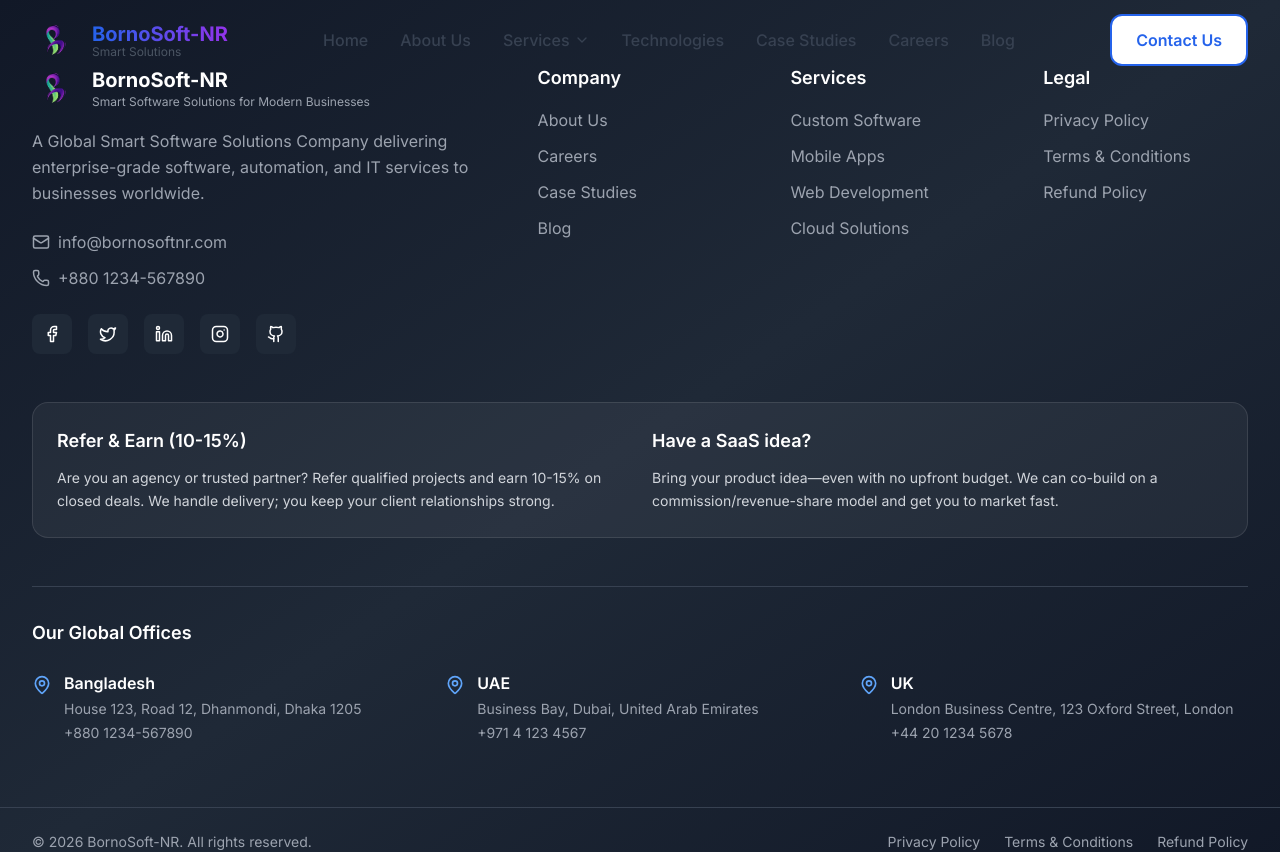
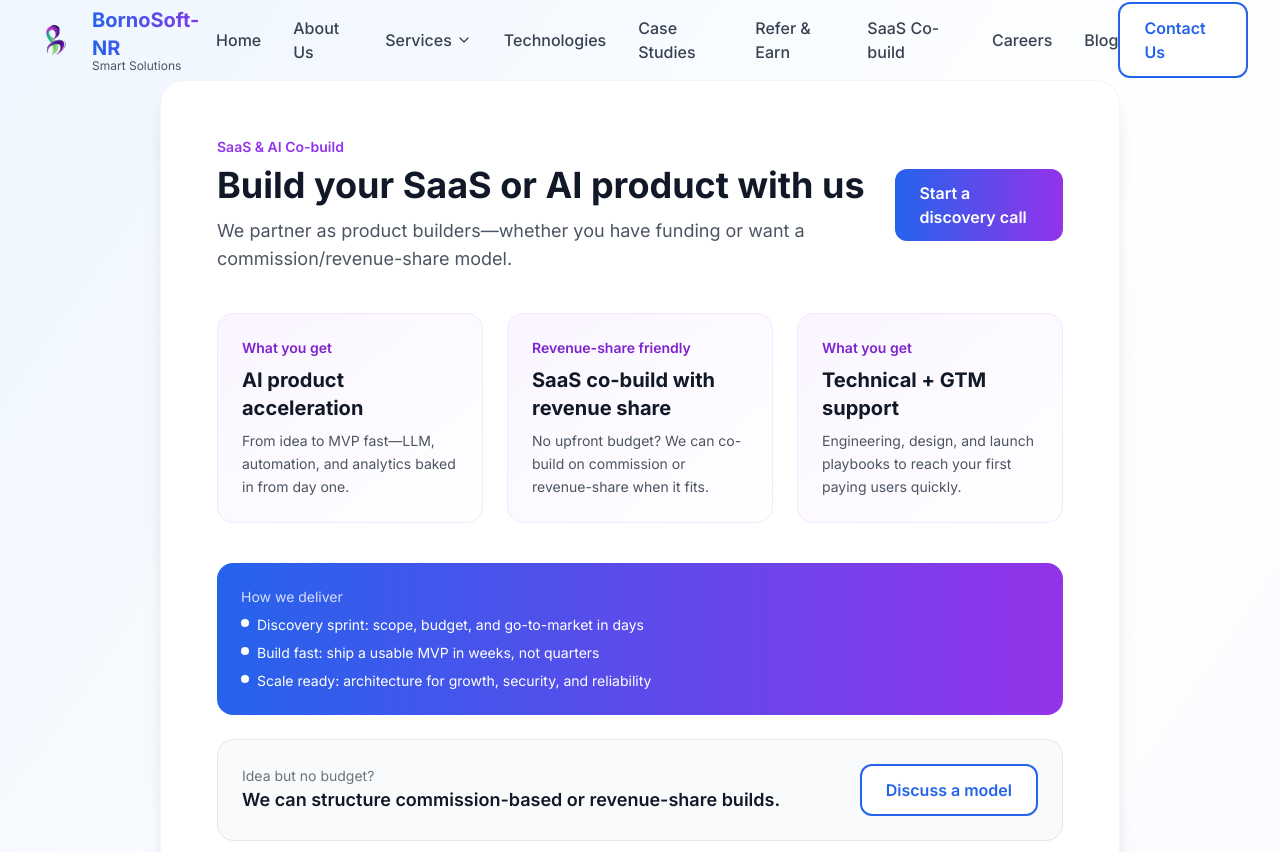
Before and after one commit to kazinayeem/new-boronosft, a React (Vite) app: page /saas-cobuild in a window 1280 px wide. Shown: the top 852 px of the page. Built offline with nearby package versions, Linux system fonts and the light colour scheme.

Commit message:
feat: add Refer & Earn and SaaS Co-build pages, update navigation and footer

```diff
--- a/src/App.jsx
+++ b/src/App.jsx
@@ -12,6 +12,8 @@ import Contact from './pages/Contact';
 import PrivacyPolicy from './pages/PrivacyPolicy';
 import TermsConditions from './pages/TermsConditions';
 import RefundPolicy from './pages/RefundPolicy';
+import ReferEarn from './pages/ReferEarn';
+import SaaSCoBuild from './pages/SaaSCoBuild';
 
 function App() {
   return (
@@ -28,6 +30,8 @@ function App() {
             <Route path="/careers" element={<Careers />} />
             <Route path="/blog" element={<Blog />} />
             <Route path="/contact" element={<Contact />} />
+            <Route path="/refer-earn" element={<ReferEarn />} />
+            <Route path="/saas-cobuild" element={<SaaSCoBuild />} />
             <Route path="/privacy-policy" element={<PrivacyPolicy />} />
             <Route path="/terms-conditions" element={<TermsConditions />} />
             <Route path="/refund-policy" element={<RefundPolicy />} />
--- a/src/components/home/Hero.jsx
+++ b/src/components/home/Hero.jsx
@@ -95,49 +95,36 @@ const Hero = () => {
             </motion.div>
           </motion.div>
 
-          {/* Right Content - Animated Illustration */}
+          {/* Right Content - Minimal visual */}
           <motion.div
             initial={{ opacity: 0, x: 50 }}
             animate={{ opacity: 1, x: 0 }}
             transition={{ duration: 0.8 }}
             className="relative hidden lg:block"
           >
-            <div className="relative w-full h-[520px]">
+            <div className="relative w-full h-[520px] flex items-center justify-center">
               <div className="absolute inset-0 bg-gradient-to-br from-blue-50 via-white to-purple-50 rounded-3xl shadow-2xl border border-white/70" />
-
-              <div className="absolute inset-10 rounded-2xl bg-white shadow-xl border border-gray-100 p-8 flex flex-col items-center text-center gap-6">
+              <div className="relative z-10 w-[480px] max-w-full bg-white rounded-2xl shadow-xl border border-gray-100 p-10 flex flex-col items-center text-center gap-6">
                 <div className="w-24 h-24 bg-gradient-to-br from-blue-600 to-purple-600 rounded-3xl shadow-lg flex items-center justify-center">
                   <img src="/logo.png" alt="BornoSoft-NR" className="h-16 w-16 object-contain" />
                 </div>
                 <div>
                   <p className="text-sm text-gray-500">Trusted technology partner</p>
-                  <p className="text-2xl font-bold text-gray-900 mt-1">300+ businesses</p>
-                  <p className="text-sm text-gray-600">Secure • Fast • 24/7 • Scalable</p>
+                  <p className="text-3xl font-bold text-gray-900 mt-1">300+ businesses</p>
+                  <p className="text-sm text-gray-600">AI products • SaaS build • Revenue-share options</p>
                 </div>
-
-                <div className="w-full grid grid-cols-2 gap-4">
-                  <div className="p-4 rounded-xl bg-gradient-to-br from-blue-50 to-blue-100/60 border border-blue-200 text-left">
-                    <p className="text-xs text-blue-700 font-semibold">Uptime</p>
-                    <p className="text-xl font-bold text-gray-900">99.97%</p>
-                    <p className="text-xs text-blue-700">Monitored 24/7</p>
+                <div className="w-full grid grid-cols-1 md:grid-cols-2 gap-4 text-left">
+                  <div className="p-4 rounded-xl bg-gradient-to-br from-blue-50 to-blue-100/60 border border-blue-100">
+                    <p className="text-xs text-blue-700 font-semibold">Refer & Earn</p>
+                    <p className="text-lg font-bold text-gray-900">10-15% commission</p>
+                    <p className="text-xs text-blue-700">We deliver, you nurture clients</p>
                   </div>
-                  <div className="p-4 rounded-xl bg-gradient-to-br from-purple-50 to-purple-100/60 border border-purple-200 text-left">
-                    <p className="text-xs text-purple-700 font-semibold">Delivery</p>
-                    <p className="text-xl font-bold text-gray-900">2x faster</p>
-                    <p className="text-xs text-purple-700">Compared to industry</p>
-                  </div>
-                  <div className="p-4 rounded-xl bg-gradient-to-br from-emerald-50 to-emerald-100/60 border border-emerald-200 text-left">
-                    <p className="text-xs text-emerald-700 font-semibold">Support</p>
-                    <p className="text-xl font-bold text-gray-900">24/7</p>
-                    <p className="text-xs text-emerald-700">Real people, real time</p>
-                  </div>
-                  <div className="p-4 rounded-xl bg-gradient-to-br from-amber-50 to-amber-100/60 border border-amber-200 text-left">
-                    <p className="text-xs text-amber-700 font-semibold">Satisfaction</p>
-                    <p className="text-xl font-bold text-gray-900">4.9/5</p>
-                    <p className="text-xs text-amber-700">Based on 300+ clients</p>
+                  <div className="p-4 rounded-xl bg-gradient-to-br from-emerald-50 to-emerald-100/60 border border-emerald-100">
+                    <p className="text-xs text-emerald-700 font-semibold">Co-build SaaS/AI</p>
+                    <p className="text-lg font-bold text-gray-900">Zero upfront</p>
+                    <p className="text-xs text-emerald-700">Commission / revenue-share</p>
                   </div>
                 </div>
-
                 <div className="w-full p-4 rounded-xl bg-gradient-to-r from-blue-600 to-purple-600 text-white shadow-md flex items-center justify-between">
                   <div>
                     <p className="text-sm opacity-80">Ready when you are</p>
@@ -147,20 +134,6 @@ const Hero = () => {
                     Avg. reply: 2 minutes
                   </div>
                 </div>
-              </div>
-
-              {/* Static corner badges */}
-              <div className="absolute -left-4 top-16 w-20 h-20 bg-gradient-to-br from-blue-500 to-blue-600 rounded-2xl shadow-lg flex items-center justify-center text-white text-sm font-semibold border border-white/30">
-                Secure
-              </div>
-              <div className="absolute right-0 top-10 w-20 h-20 bg-gradient-to-br from-green-500 to-emerald-500 rounded-2xl shadow-lg flex items-center justify-center text-white text-sm font-semibold border border-white/30">
-                24/7
-              </div>
-              <div className="absolute left-6 bottom-12 w-20 h-20 bg-gradient-to-br from-orange-500 to-amber-500 rounded-2xl shadow-lg flex items-center justify-center text-white text-sm font-semibold border border-white/30">
-                Fast
-              </div>
-              <div className="absolute right-10 bottom-6 w-20 h-20 bg-gradient-to-br from-purple-500 to-indigo-500 rounded-2xl shadow-lg flex items-center justify-center text-white text-sm font-semibold border border-white/30">
-                Scalable
               </div>
             </div>
           </motion.div>
--- a/src/components/layout/Footer.jsx
+++ b/src/components/layout/Footer.jsx
@@ -14,6 +14,8 @@ const Footer = () => {
       { name: 'Careers', path: '/careers' },
       { name: 'Case Studies', path: '/case-studies' },
       { name: 'Blog', path: '/blog' },
+      { name: 'Refer & Earn', path: '/refer-earn' },
+      { name: 'SaaS Co-build', path: '/saas-cobuild' },
     ],
     services: [
       { name: 'Custom Software', path: '/services' },
--- a/src/components/layout/Navbar.jsx
+++ b/src/components/layout/Navbar.jsx
@@ -38,6 +38,8 @@ const Navbar = () => {
     },
     { name: 'Technologies', path: '/technologies' },
     { name: 'Case Studies', path: '/case-studies' },
+    { name: 'Refer & Earn', path: '/refer-earn' },
+    { name: 'SaaS Co-build', path: '/saas-cobuild' },
     { name: 'Careers', path: '/careers' },
     { name: 'Blog', path: '/blog' },
   ];
--- /dev/null
+++ b/src/pages/ReferEarn.jsx
@@ -0,0 +1,46 @@
+import { Link } from 'react-router-dom';
+
+const ReferEarn = () => {
+  const steps = [
+    { title: 'Share a lead', detail: 'Introduce us to a qualified project or decision maker.' },
+    { title: 'We handle delivery', detail: 'We scope, build, and support with your client looped in.' },
+    { title: 'You earn 10-15%', detail: 'Commission paid on closed deals; transparent milestones.' },
+  ];
+
+  return (
+    <section className="py-20">
+      <div className="container-custom max-w-5xl">
+        <div className="bg-white rounded-3xl shadow-xl border border-gray-100 p-10 md:p-14">
+          <div className="flex flex-col md:flex-row md:items-center md:justify-between gap-6 mb-10">
+            <div>
+              <p className="text-sm text-blue-600 font-semibold mb-2">Refer & Earn</p>
+              <h1 className="text-3xl md:text-4xl font-bold text-gray-900 mb-3">Earn 10-15% by referring projects</h1>
+              <p className="text-gray-600 text-lg">You keep the relationship. We do the delivery. You get paid when the deal closes.</p>
+            </div>
+            <Link to="/contact" className="btn-primary">Refer a project</Link>
+          </div>
+
+          <div className="grid md:grid-cols-3 gap-6 mb-10">
+            {steps.map((step, idx) => (
+              <div key={idx} className="p-6 rounded-2xl bg-gradient-to-br from-blue-50 to-white border border-blue-100">
+                <p className="text-sm text-blue-700 font-semibold mb-2">Step {idx + 1}</p>
+                <h3 className="text-xl font-bold text-gray-900 mb-2">{step.title}</h3>
+                <p className="text-gray-600 text-sm leading-relaxed">{step.detail}</p>
+              </div>
+            ))}
+          </div>
+
+          <div className="p-6 rounded-2xl bg-gradient-to-r from-blue-600 to-purple-600 text-white flex flex-col md:flex-row md:items-center md:justify-between gap-4">
+            <div>
+              <p className="text-sm opacity-80">Trusted by 300+ businesses</p>
+              <p className="text-lg font-semibold">Transparent terms. Fast payouts. Zero delivery risk for you.</p>
+            </div>
+            <Link to="/contact" className="px-5 py-3 bg-white/15 rounded-lg font-semibold hover:bg-white/25 transition">Talk to us</Link>
+          </div>
+        </div>
+      </div>
+    </section>
+  );
+};
+
+export default ReferEarn;
--- /dev/null
+++ b/src/pages/SaaSCoBuild.jsx
@@ -0,0 +1,73 @@
+import { Link } from 'react-router-dom';
+
+const SaaSCoBuild = () => {
+  const offers = [
+    {
+      title: 'AI product acceleration',
+      detail: 'From idea to MVP fast—LLM, automation, and analytics baked in from day one.',
+    },
+    {
+      title: 'SaaS co-build with revenue share',
+      detail: 'No upfront budget? We can co-build on commission or revenue-share when it fits.',
+    },
+    {
+      title: 'Technical + GTM support',
+      detail: 'Engineering, design, and launch playbooks to reach your first paying users quickly.',
+    },
+  ];
+
+  const highlights = [
+    'Discovery sprint: scope, budget, and go-to-market in days',
+    'Build fast: ship a usable MVP in weeks, not quarters',
+    'Scale ready: architecture for growth, security, and reliability',
+  ];
+
+  return (
+    <section className="py-20">
+      <div className="container-custom max-w-5xl">
+        <div className="bg-white rounded-3xl shadow-xl border border-gray-100 p-10 md:p-14">
+          <div className="flex flex-col md:flex-row md:items-center md:justify-between gap-6 mb-10">
+            <div>
+              <p className="text-sm text-purple-600 font-semibold mb-2">SaaS & AI Co-build</p>
+              <h1 className="text-3xl md:text-4xl font-bold text-gray-900 mb-3">Build your SaaS or AI product with us</h1>
+              <p className="text-gray-600 text-lg">We partner as product builders—whether you have funding or want a commission/revenue-share model.</p>
+            </div>
+            <Link to="/contact" className="btn-primary">Start a discovery call</Link>
+          </div>
+
+          <div className="grid md:grid-cols-3 gap-6 mb-10">
+            {offers.map((offer, idx) => (
+              <div key={idx} className="p-6 rounded-2xl bg-gradient-to-br from-purple-50 to-white border border-purple-100">
+                <p className="text-sm text-purple-700 font-semibold mb-2">{idx === 1 ? 'Revenue-share friendly' : 'What you get'}</p>
+                <h3 className="text-xl font-bold text-gray-900 mb-2">{offer.title}</h3>
+                <p className="text-gray-600 text-sm leading-relaxed">{offer.detail}</p>
+              </div>
+            ))}
+          </div>
+
+          <div className="p-6 rounded-2xl bg-gradient-to-r from-blue-600 to-purple-600 text-white mb-6">
+            <p className="text-sm opacity-80 mb-2">How we deliver</p>
+            <ul className="space-y-2 text-sm">
+              {highlights.map((item, idx) => (
+                <li key={idx} className="flex items-start gap-2">
+                  <span className="mt-1 h-2 w-2 rounded-full bg-white"></span>
+                  <span>{item}</span>
+                </li>
+              ))}
+            </ul>
+          </div>
+
+          <div className="p-6 rounded-2xl bg-gray-50 border border-gray-200 flex flex-col md:flex-row md:items-center md:justify-between gap-4">
+            <div>
+              <p className="text-sm text-gray-500">Idea but no budget?</p>
+              <p className="text-lg font-semibold text-gray-900">We can structure commission-based or revenue-share builds.</p>
+            </div>
+            <Link to="/contact" className="btn-secondary">Discuss a model</Link>
+          </div>
+        </div>
+      </div>
+    </section>
+  );
+};
+
+export default SaaSCoBuild;
```
